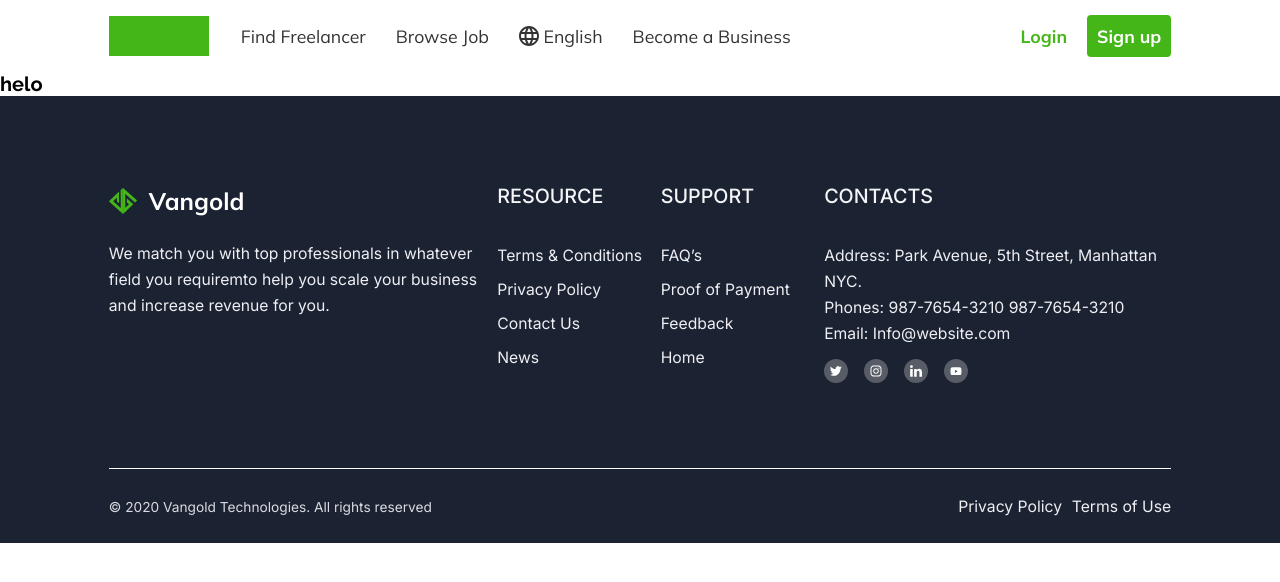
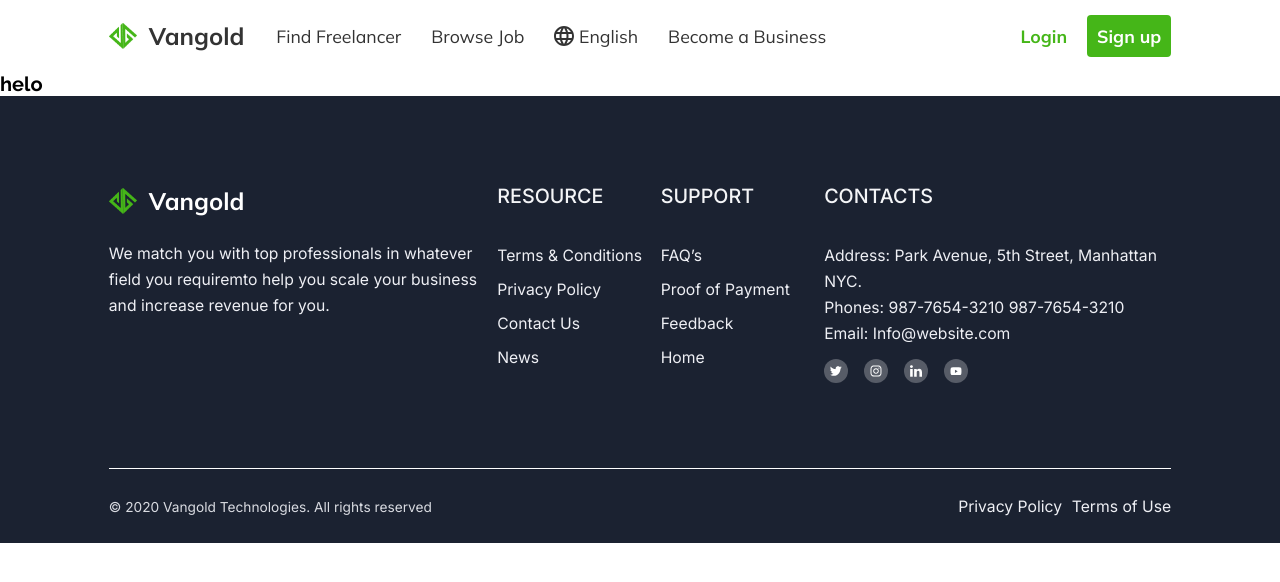
Before and after one commit to areel007/vangold, a React (Create React App) app in the folder Documents/GitHub/vangold/: page /postjob in a window 1280 px wide. Shown: the top 582 px of the page. Built offline with nearby package versions, Linux system fonts and the light colour scheme.

Commit message:
header logo updated

```diff
--- a/Documents/GitHub/vangold/src/component/core-ui/header/header.css
+++ b/Documents/GitHub/vangold/src/component/core-ui/header/header.css
@@ -8,11 +8,23 @@ header {
   align-items: center;
 }
 .logo {
-  width: 10rem;
-  height: 4rem;
-  background-color: var(--primary);
-  color: var(--white);
-  margin-right: 3.2rem;
+ display: flex;
+ align-items: center;
+ justify-content: center;
+ gap: 12px;
+ margin-right: 32px;
+}
+.logo img{
+  width: 28px;
+  height: 26.11px;
+}
+.logo h2 {
+  font-family: var(--mulish);
+  font-style: normal;
+  font-weight: var(--font-wieght-bold);
+  font-size: 24px;
+  line-height: 30px;
+  color: var(--secondary);
 }
 .header__inner ul {
   display: flex;
--- a/Documents/GitHub/vangold/src/component/core-ui/header/header.js
+++ b/Documents/GitHub/vangold/src/component/core-ui/header/header.js
@@ -2,6 +2,7 @@ import React, { useRef } from "react";
 import "./header.css"
 import {Link, NavLink} from "react-router-dom";
 import { useDetectOutsideClick } from "./useDetectOutsideClick";
+import HeaderLogo from "../../../assets/images/logo.png"
 
 const Header = (props) => {
     const dropdownRef = useRef(null);
@@ -13,7 +14,10 @@ const Header = (props) => {
 
             <div className='container'>
                 <div className='header__inner'>
-                    <div className='logo'></div>
+                    <div className='logo'>
+                        <img src={HeaderLogo} alt="Header Logo" />
+                        <h2>Vangold</h2>
+                    </div>
 
                     <ul>
                         {
```
